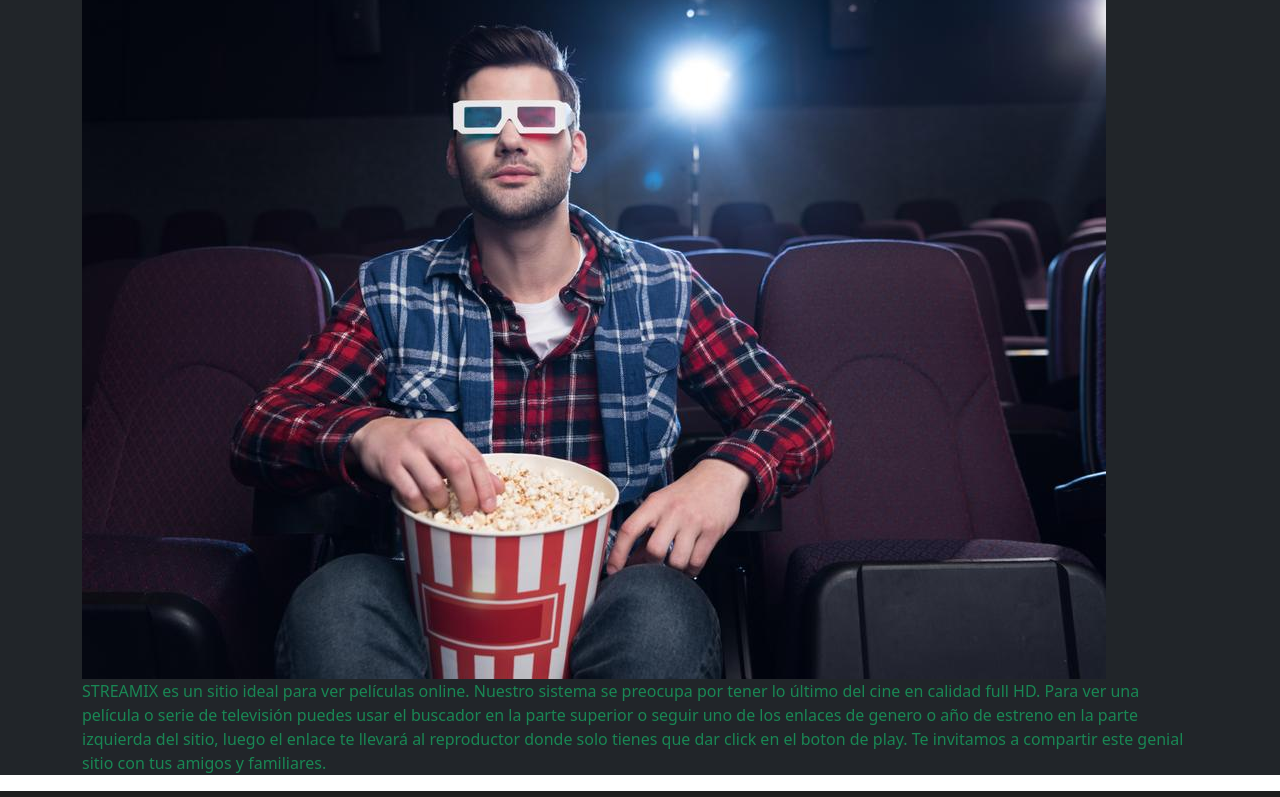
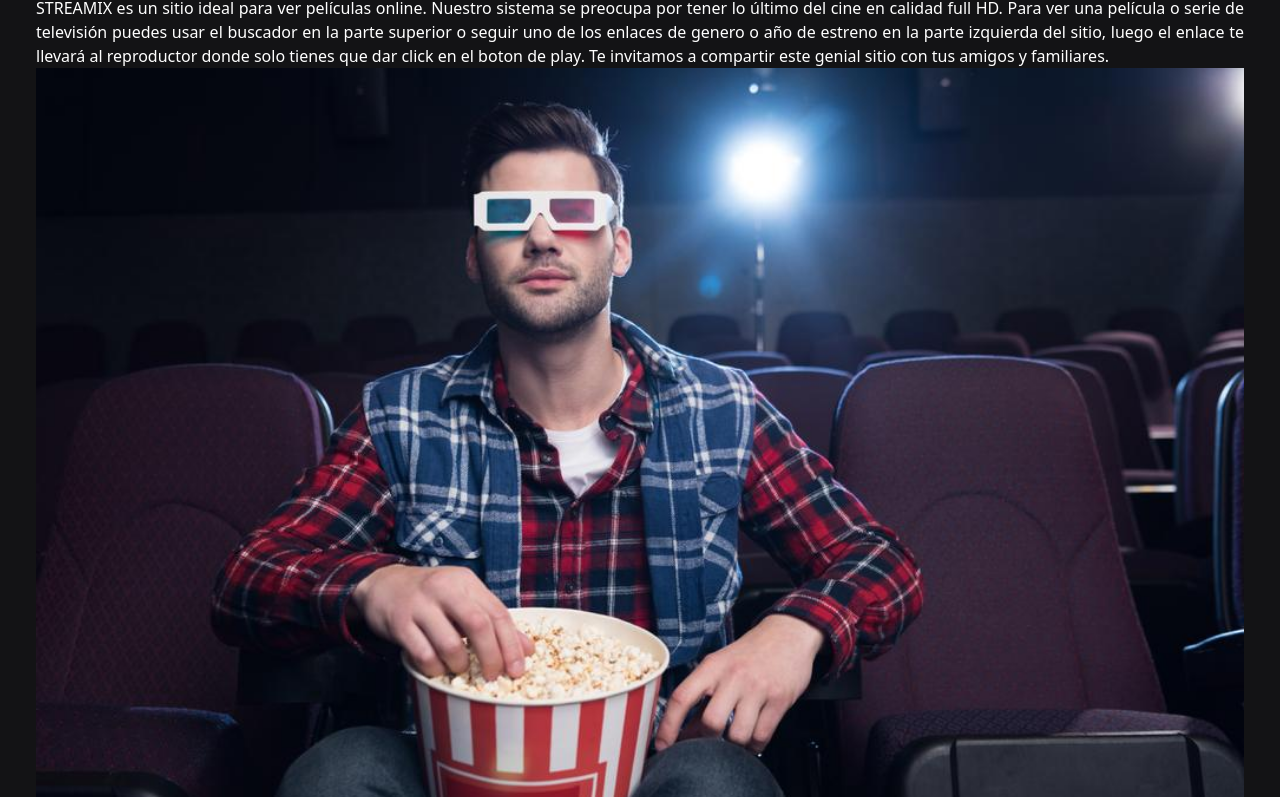
Before and after one commit to nassahel/Proyecto-M1, a plain HTML site: page html/nosotros.html in a window 1280 px wide. Shown: the part 156-953 px from the top of the page. Drawn offline with nearby package versions, Linux system fonts and the light colour scheme; files whose address does not match are found by name.

Commit message:
terminada pagina nosotros

```diff
--- a/css/nosotros.css
+++ b/css/nosotros.css
@@ -30,8 +30,21 @@
  }
 
 /*---------------------------------------MAIN ---------------------------------------*/
-
-
+body{
+    height: 100%;
+}
+p{
+    margin-bottom:0;
+    text-align: justify;
+}
+h1{
+    text-align: center;
+}
+main {
+    background-color: #131315;
+    min-height: 80vh;
+    /* ----------El height creo que es mejor sacarlo  despues de rellenar el main */
+}
 /*---------------------------------------FOOTER ---------------------------------------*/
 
 footer{
--- a/html/nosotros.html
+++ b/html/nosotros.html
@@ -58,16 +58,21 @@
         </div>
     </nav>
 <main>
-    <div class="container-fluid align-text-center bg-dark">
-        <h1 class="text-success">NUESTRO PROPÓSITO</h1>
-        <div class="container text-left">
-                <img src="/img/nosotros.jpg" class="img-fluid " alt="imagen de hombre viendo una pelicula en el cine ">
 
-                <p class="text-success">
+    <div class="container-fluid align-text-center">
+          <div class="container-fluid align-text-center">
+            <h1 class="text-success">NUESTRO PROPÓSITO</h1>
+            <div class="container-fluid">
+                <p class="text-white">
                     STREAMIX es un sitio ideal para ver películas online. Nuestro sistema se preocupa por tener lo último del cine en calidad full HD.
 
                     Para ver una película o serie de televisión puedes usar el buscador en la parte superior o seguir uno de los enlaces de genero o año de estreno en la parte izquierda del sitio, luego el enlace te llevará al reproductor donde solo tienes que dar click en el boton de play. Te invitamos a compartir este genial sitio con tus amigos y familiares.
                 </p>
+            </div>
+            <div class="container-fluid">
+                <div class="row justify-content-center">
+                    <img src="/img/nosotros.jpg" class="img-fluid rounded center" alt="imagen de hombre viendo una pelicula en el cine ">
+                </div>
 
           </div>
 
```
